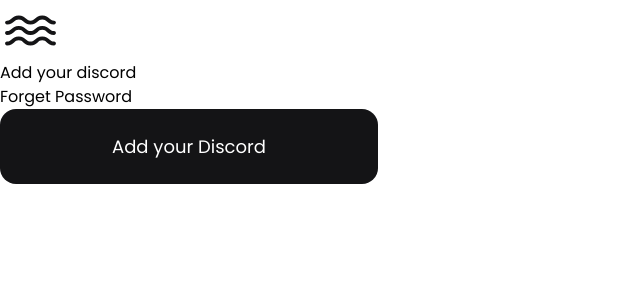
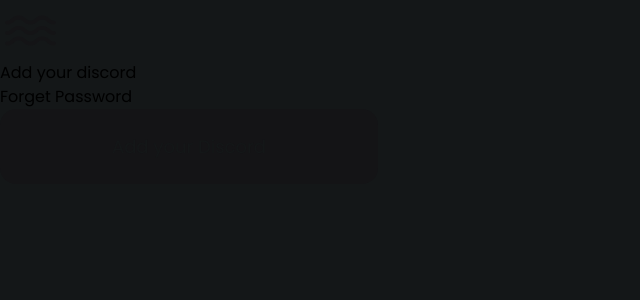
Before and after one commit to ClownsDev/ControllerBotWeb, a React (Vite) app: page /visit in a window 1280 px wide. Shown: the top 300 px of the page, without its empty margins (0-640 px from the left). Built offline with nearby package versions, Linux system fonts and the light colour scheme.

Commit message:
Create NotFoundPage

```diff
--- a/src/components/NotFoundBlock/NotFound.jsx
+++ b/src/components/NotFoundBlock/NotFound.jsx
@@ -2,7 +2,14 @@
 import styles from "./NotFoundBlock.module.scss";
 
 const NotFound = () => {
-  return <span className={styles.root}>404 NotFound</span>;
+  return (
+    <>
+      <div className={styles.root}>
+        Ошибка 404
+        <span>Страница не найдена 😕</span>
+      </div>
+    </>
+  );
 };
 
 export default NotFound;
--- a/src/components/NotFoundBlock/NotFoundBlock.module.scss
+++ b/src/components/NotFoundBlock/NotFoundBlock.module.scss
@@ -1,6 +1,16 @@
-:root {
+@import "./../assets/styles/variables.scss";
+
+.root {
+  display: flex;
+  flex-direction: column;
+  align-items: center;
+  justify-content: center;
+  font-size: 100px;
+  line-height: 1;
+  height: 100vh;
+  color: $grey-color;
   span {
-    font-size: 50px;
-    color: red;
+    font-size: 30px;
+    margin-top: 25px;
   }
 }
--- a/src/components/assets/styles/_global.scss
+++ b/src/components/assets/styles/_global.scss
@@ -1,16 +1,13 @@
-@import './variables.scss';
-@import url('https://fonts.googleapis.com/css2?family=Manrope:wght@500&family=Poppins:wght@400;500;600;700&display=swap');
+@import url("https://fonts.googleapis.com/css2?family=Manrope:wght@500&family=Poppins:wght@400;500;600;700&display=swap");
+@import "./variables.scss";
+
 :root {
-    font-family: 'Poppins', sans-serif;
+  font-family: "Poppins", sans-serif;
   line-height: 1.5;
   font-weight: 400;
-
+  background-color: $background;
   font-synthesis: none;
   text-rendering: optimizeLegibility;
   -webkit-font-smoothing: antialiased;
   -moz-osx-font-smoothing: grayscale;
 }
-
-body {
-  background: $background;
-}
--- a/src/components/assets/styles/variables.scss
+++ b/src/components/assets/styles/variables.scss
@@ -1,21 +1,21 @@
-$background:#fff;
-$color:#141416;
-$grey-color:#CFCFD3;
+$background: #141718;
+$color: #141416;
+$grey-color: #cfcfd3;
 
-$fontSize-tiny:14px;
-$fontSize-small:16px;
-$fontSize-medium:18px;
-$fontSize-upperMedium:25px;
-$fontSize-large:28px;
-$fontSize-extraLarge:35px;
-$fontSize-huge:48px;
+$fontSize-tiny: 14px;
+$fontSize-small: 16px;
+$fontSize-medium: 18px;
+$fontSize-upperMedium: 25px;
+$fontSize-large: 28px;
+$fontSize-extraLarge: 35px;
+$fontSize-huge: 48px;
 
-$borderRadius-tiny:8px;
-$borderRadius-small:12px;
-$borderRadius-medium:16px;
-$borderRadius-large:25px;
+$borderRadius-tiny: 8px;
+$borderRadius-small: 12px;
+$borderRadius-medium: 16px;
+$borderRadius-large: 25px;
 
 // SimpleBtn
-$simpleBtn-bg:$color;
-$simpleBtn-color:$background;
-$simpleBtn-fontSize:$fontSize-medium;
+$simpleBtn-bg: $color;
+$simpleBtn-color: $background;
+$simpleBtn-fontSize: $fontSize-medium;
```
Lines whose indentation alone changed are shown as unchanged.
